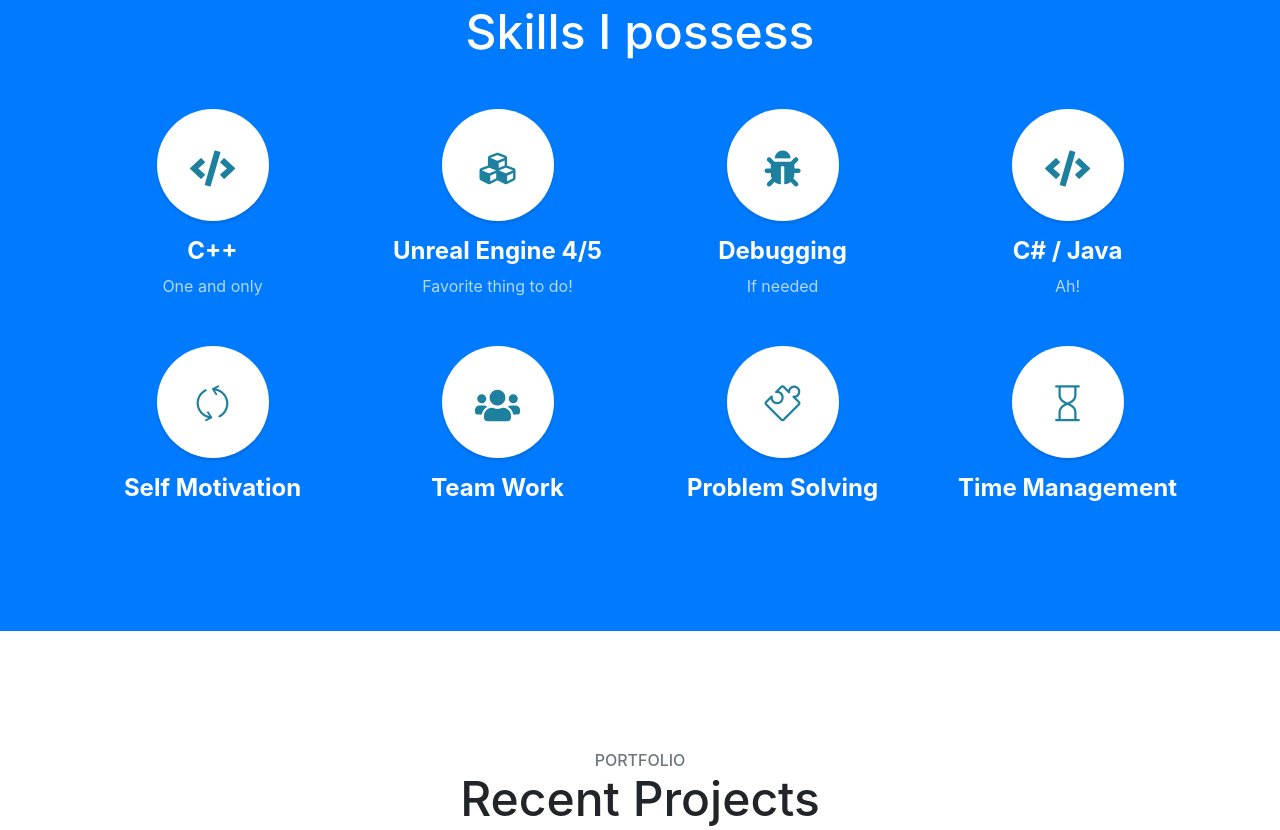
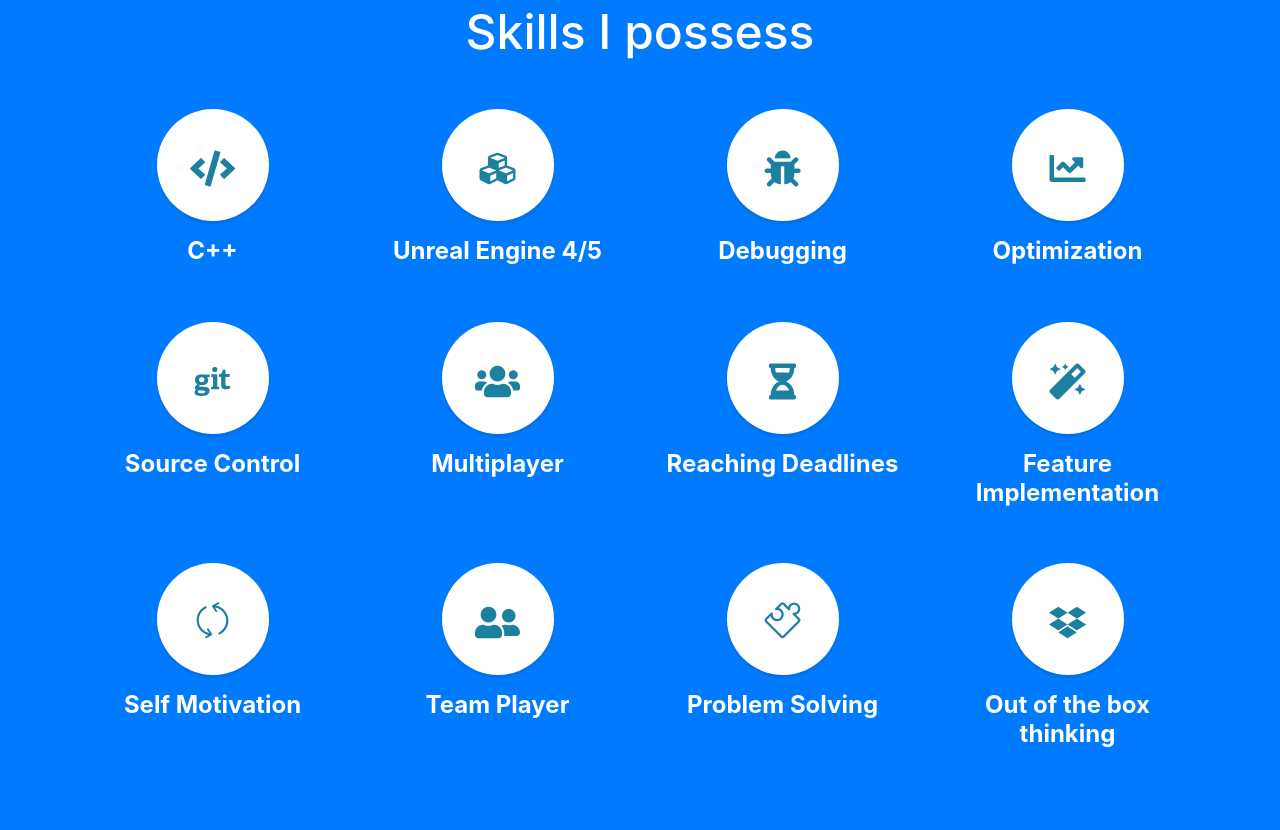
Before and after one commit to adivic/adivic.github.io, a website with bundled scripts: page index.html in a window 1280 px wide. Shown: the part 1461-2291 px from the top of the page. Built offline with nearby package versions, Linux system fonts and the light colour scheme.

Commit message:
Updating

```diff
--- a/index.html
+++ b/index.html
@@ -45,9 +45,6 @@
       <li class="sidebar-nav-item">
         <a class="js-scroll-trigger" href="#portfolio">Portfolio</a>
       </li>
-      <li class="sidebar-nav-item">
-        <a class="js-scroll-trigger" href="#contact">Contact</a>
-      </li>
     </ul>
   </nav>
 
@@ -76,7 +73,7 @@
             I finished my bachelor's degree in Computer Engineering. I have good communicational skills as well as listening skills.
             I'm adaptable and great at working with others to achieve and complete a certain task on time.
             I am looking for a job position in the industry in which I can put into practice my knowledge and experience, ultimately benefiting the operations of the organization that I work for.
-            Working on my own game in free time, which will be uploaded to Steam in Fall 2024. </p>
+            Working on my own game in free time, a horror style FPS shooter, which will be released on Steam in Q4 2024. </p>
         </div>
       </div>
     </div>
@@ -96,7 +93,6 @@
           <h4>
             <strong>C++</strong>
           </h4>
-          <p class="text-faded mb-0">One and only</p>
         </div>
         <div class="col-lg-3 col-md-6 mb-5 mb-lg-0">
           <span class="service-icon rounded-circle mx-auto mb-3">
@@ -105,7 +101,6 @@
           <h4>
             <strong>Unreal Engine 4/5</strong>
           </h4>
-          <p class="text-faded mb-0">Favorite thing to do!</p>
         </div>
         <div class="col-lg-3 col-md-6 mb-5 mb-md-0">
           <span class="service-icon rounded-circle mx-auto mb-3">
@@ -114,18 +109,53 @@
           <h4>
             <strong>Debugging</strong>
           </h4>
-          <p class="text-faded mb-0">If needed</p>
         </div>
             <div class="col-lg-3 col-md-6">
               <span class="service-icon rounded-circle mx-auto mb-3">
-                <i class="fa fa-code"></i>
+                <i class="fas fa-chart-line"></i>
               </span>
               <h4>
-                <strong>C# / Java</strong>
+                <strong>Optimization</strong>
               </h4>
-              <p class="text-faded mb-0">Ah!</p>
             </div>
       </div>
+
+        <br><br>
+        <div class="row">
+          <div class="col-lg-3 col-md-6 mb-5 mb-lg-0">
+            <span class="service-icon rounded-circle mx-auto mb-3">
+              <i class="fab fa-git"></i>
+            </span>
+            <h4>
+              <strong>Source Control</strong>
+            </h4>
+          </div>
+          <div class="col-lg-3 col-md-6 mb-5 mb-lg-0">
+            <span class="service-icon rounded-circle mx-auto mb-3">
+             <i class="fas fa-users"></i>
+            </span>
+            <h4>
+              <strong>Multiplayer</strong>
+            </h4>
+          </div>
+          <div class="col-lg-3 col-md-6 mb-5 mb-md-0">
+            <span class="service-icon rounded-circle mx-auto mb-3">
+              <i class="fas fa-hourglass-half"></i>
+            </span>
+            <h4>
+              <strong>Reaching Deadlines</strong>
+            </h4>
+          </div>
+          <div class="col-lg-3 col-md-6">
+            <span class="service-icon rounded-circle mx-auto mb-3">
+              <i class="fas fa-magic"></i>
+            </span>
+            <h4>
+              <strong>Feature Implementation</strong>
+            </h4>
+          </div>
+        </div>
+
 
         <br><br>
         <div class="row">
@@ -139,10 +169,10 @@
           </div>
           <div class="col-lg-3 col-md-6 mb-5 mb-lg-0">
             <span class="service-icon rounded-circle mx-auto mb-3">
-              <i class="fa fa-users"></i>
+              <i class="fas fa-user-friends"></i>
             </span>
             <h4>
-              <strong>Team Work</strong>
+              <strong>Team Player</strong>
             </h4>
           </div>
           <div class="col-lg-3 col-md-6 mb-5 mb-md-0">
@@ -155,10 +185,10 @@
           </div>
           <div class="col-lg-3 col-md-6">
             <span class="service-icon rounded-circle mx-auto mb-3">
-              <i class="icon-hourglass"></i>
+              <i class="fab fa-dropbox"></i>
             </span>
             <h4>
-              <strong>Time Management</strong>
+              <strong>Out of the box thinking</strong>
             </h4>
           </div>
         </div>
@@ -284,8 +314,11 @@
   <section class="content-section bg-primary text-white">
     <div class="container text-center">
       <h2 class="mb-4">My Git repositories</h2>
-      <a href="https://github.com/adivic" class="btn btn-xl btn-dark mr-4">GitHub</a>
-      <a href="https://gitlab.com/adivic" class="btn btn-xl btn-light">GitLab</a>
+      <a href="https://github.com/adivic" class="btn btn-xl btn-dark mr-4">
+        <i class="fab fa-github"></i>
+         GitHub
+      </a>
+      <a href="https://gitlab.com/adivic" style="background-color: #4242bd; color: white;" class="btn btn-xl btn-light"><i class="fab fa-gitlab"></i> GitLab</a>
     </div>
   </section>
 
@@ -299,12 +332,12 @@
           </a>
         </li>
         <li class="list-inline-item">
-          <a class="social-link rounded-circle text-white" href="https://www.instagram.com/adivic2/">
-            <i class="icon-social-instagram"></i>
+          <a class="social-link rounded-circle text-white mr-3" href="https://discordapp.com/users/_commandos_">
+            <i class="fab fa-discord"></i>
           </a>
         </li>
       </ul>
-      <p class="text-muted small mb-0">Copyright &copy; AntonioDivic 2022</p>
+      <p class="text-muted small mb-0">Copyright &copy; Antonio Divic 2023</p>
     </div>
   </footer>
 
```
